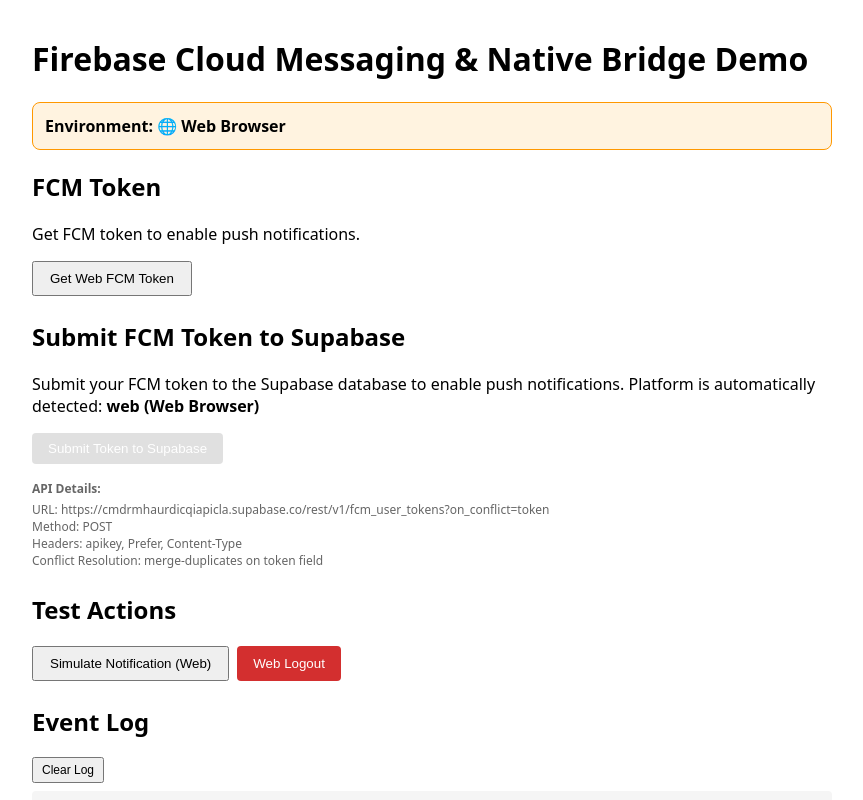
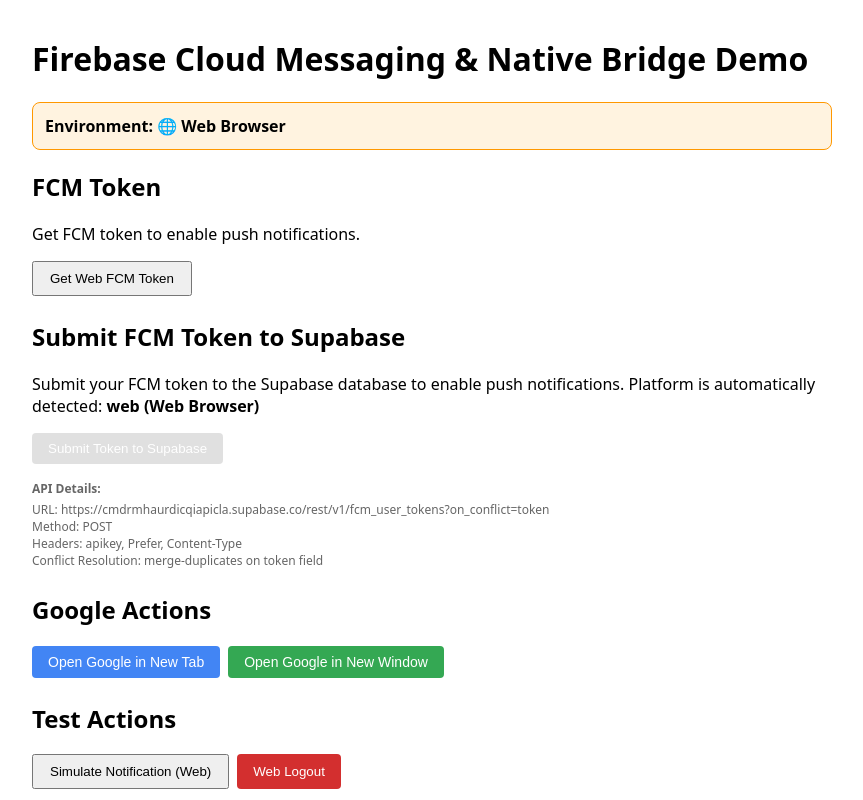
Before and after one commit to az-coder-123/fcm-web-demo, a Next.js app: page / in a window 1280 px wide. Shown: the top 800 px of the page, without its empty margins (208-1071 px from the left). Built offline with nearby package versions, Linux system fonts and the light colour scheme; no server answers.

Commit message:
feat: add GoogleActions component for opening Google in new tab and window

```diff
--- a/app/page.js
+++ b/app/page.js
@@ -12,6 +12,7 @@
 import ErrorDisplay from '../components/ErrorDisplay';
 import EventLog from '../components/EventLog';
 import FcmTokenSection from '../components/FcmTokenSection';
+import GoogleActions from '../components/GoogleActions';
 import Instructions from '../components/Instructions';
 import NativeBridgeActions from '../components/NativeBridgeActions';
 import NetworkStatus from '../components/NetworkStatus';
@@ -421,6 +422,8 @@
                 />
             )}
 
+            <GoogleActions />
+
             <TestActions
                 isNativeApp={isNativeApp}
                 onSimulateNotification={handleSimulateNotification}
--- /dev/null
+++ b/components/GoogleActions.js
@@ -0,0 +1,55 @@
+export default function GoogleActions() {
+    const handleOpenGoogleNewTab = () => {
+        window.open('https://www.google.com', '_blank');
+    };
+
+    const handleOpenGoogleNewWindow = () => {
+        const width = 800;
+        const height = 600;
+        const left = (window.innerWidth - width) / 2;
+        const top = (window.innerHeight - height) / 2;
+
+        window.open(
+            'https://www.google.com',
+            '_blank',
+            `width=${width},height=${height},left=${left},top=${top},menubar=no,toolbar=no,location=no,status=no,scrollbars=yes,resizable=yes`
+        );
+    };
+
+    return (
+        <section style={{ marginBottom: 24 }}>
+            <h2>Google Actions</h2>
+            <div style={{ display: 'flex', gap: 8, flexWrap: 'wrap' }}>
+                <button
+                    onClick={handleOpenGoogleNewTab}
+                    style={{
+                        padding: '8px 16px',
+                        background: '#4285F4',
+                        color: 'white',
+                        border: 'none',
+                        borderRadius: 4,
+                        cursor: 'pointer',
+                        fontSize: '14px'
+                    }}
+                >
+                    Open Google in New Tab
+                </button>
+
+                <button
+                    onClick={handleOpenGoogleNewWindow}
+                    style={{
+                        padding: '8px 16px',
+                        background: '#34A853',
+                        color: 'white',
+                        border: 'none',
+                        borderRadius: 4,
+                        cursor: 'pointer',
+                        fontSize: '14px'
+                    }}
+                >
+                    Open Google in New Window
+                </button>
+            </div>
+        </section>
+    );
+}
```
